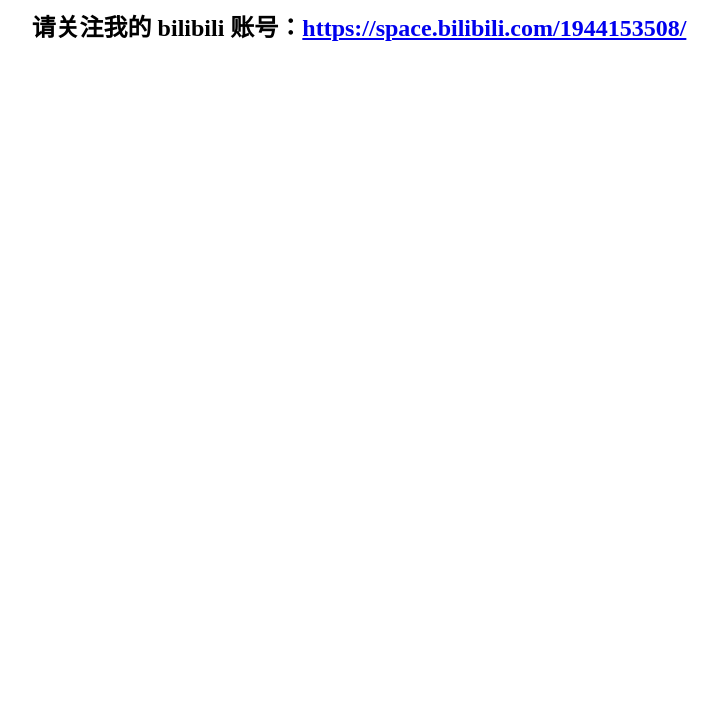
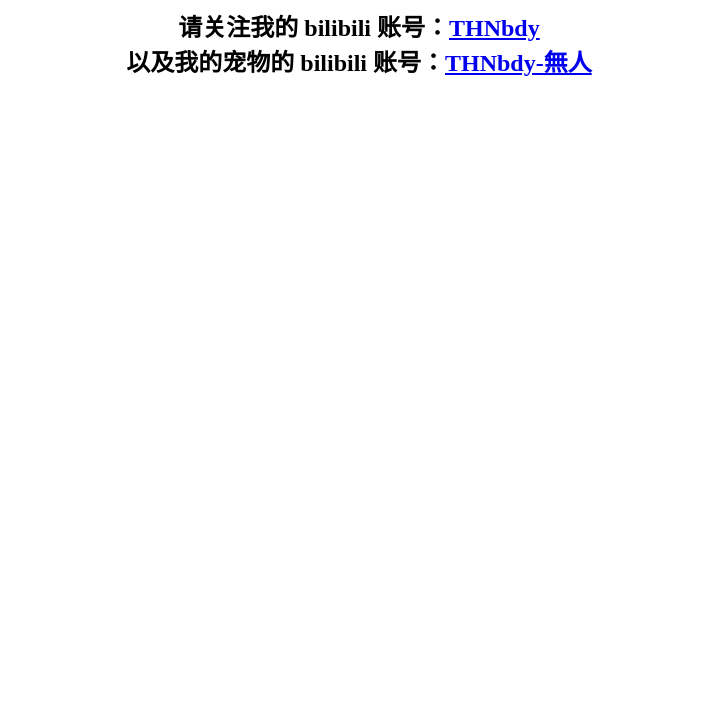
Before and after one commit to THNbdy/thnbdy.github.io, a plain HTML site: page index.html in a window 1280 px wide. Shown: the part 81-800 px from the top of the page, without its empty margins (281-999 px from the left). Drawn offline with Linux system fonts and the light colour scheme.

Commit message:
Update index.html

```diff
--- a/index.html
+++ b/index.html
@@ -5,6 +5,6 @@
 </head>
 <body style="text-align: center;">
     <h1>小站正在构建中，敬请期待</h1>
-    <h2>请关注我的 bilibili 账号：<a href="THNbdy">https://space.bilibili.com/1944153508/</a></h2>
+    <h2>请关注我的 bilibili 账号：<a href="https://space.bilibili.com/1944153508/">THNbdy</a><br>以及我的宠物的 bilibili 账号：<a href="https://space.bilibili.com/3706972509571765/">THNbdy-無人</a></h2>
 </body>
 </html>
```
